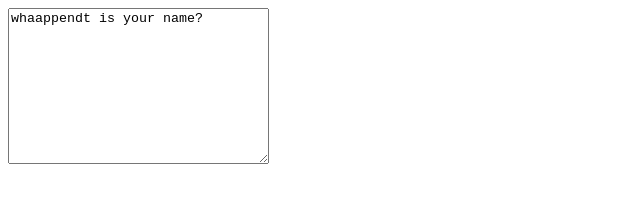
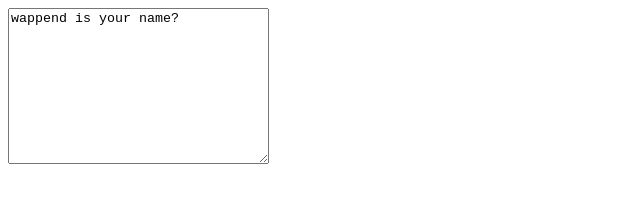
Before and after one commit to lepture/selection.js, a website: page demo.html in a window 1280 px wide. Shown: the full height of the page, 0-640 px from the left. Drawn offline with Linux system fonts and the light colour scheme.

Commit message:
rename index.html to demo.html

```diff
--- a/index.html
+++ b/demo.html
@@ -15,8 +15,8 @@
             var demo1 = d('demo1');
             var txt1 = d('txt1');
             var sel1 = selection(demo1);
-            sel1.cursor(1,3);
-            sel1.append('append');
+            sel1.cursor(1, 4);
+            sel1.text('append');
             demo1.onclick = function() {
                 txt1.innerHTML = sel1.cursor() + ' ' + sel1.surround();
             }
```
